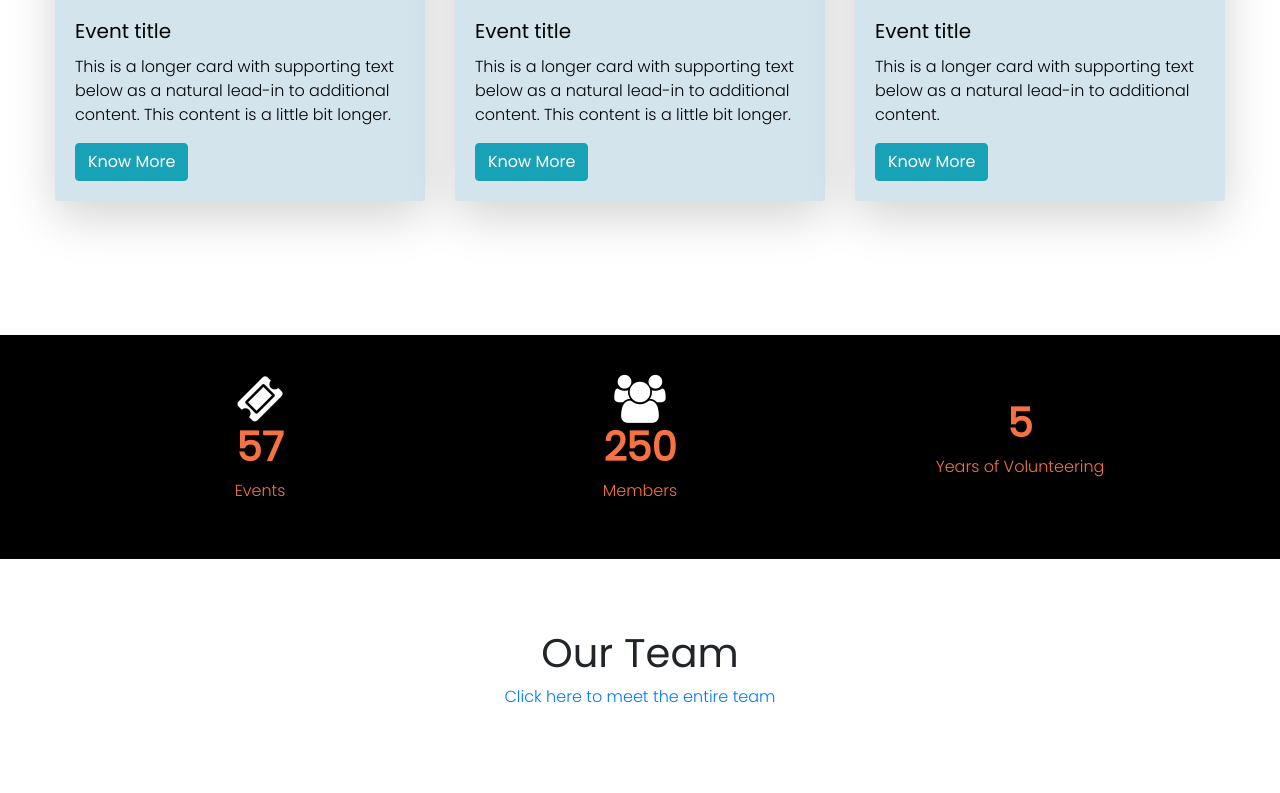
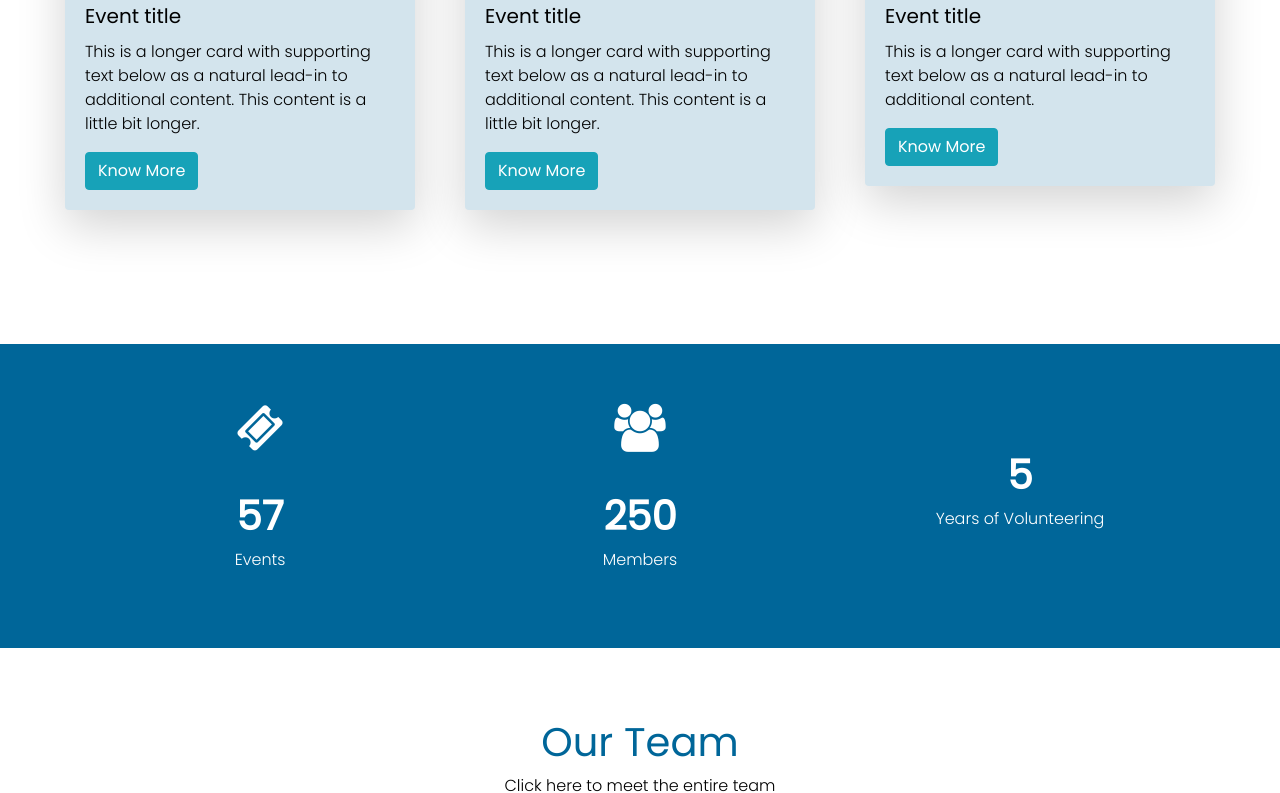
Before and after one commit to rakshithavarma/website, a PHP site: page / in a window 1280 px wide. Shown: the part 3291-4084 px from the top of the page. Run offline with PHP 8.4, Linux system fonts and the light colour scheme.

Commit message:
Update styles.css

```diff
--- a/css/styles.css
+++ b/css/styles.css
@@ -252,7 +252,11 @@ body{
 }
 
 .events{
-    margin: 50px 0;
+    padding: 50px 0;
+    /*background-image: url(../images/sb_gvpce_bg.jpg);
+    background-repeat: no-repeat;
+    background-size: cover;
+    position: relative;*/
 }
 
 .events-heading{
@@ -276,7 +280,11 @@ body{
     max-height: 900px;
     background-color: #d3e4ed;
     color: #000;
-    margin: 20px 0;
+    margin: 20px 10px;
+}
+
+.events-info .card:hover{
+    box-shadow: 0 0 111px rgba(0,0,0,.7);
 }
 
 .events-info .card img{
@@ -293,9 +301,11 @@ body{
 }
 
 .status-count{
-    padding: 40px 0;
-    background-color: #000;
-    color: rgb(245, 114, 66);
+    padding: 60px 0;
+    /*background-color: #000;
+    color: rgb(245, 114, 66);*/
+    background-color: #006699;
+    color: #fff;
 }
 
 .status-count h1{
@@ -306,12 +316,36 @@ body{
     font-weight: 300;
 }
 
+.status-count .icon i{
+    /*background-color: #fff;*/
+    color: #fff;
+    margin-bottom: 40px;
+    /*height: 1.5em;
+    width: 1.5em;
+    top: 50%;
+    left: 50%;
+    align-items: center;
+    line-height: 50px;
+    border-radius: 100%;*/
+}
+
 .team{
     margin: 40px 0;
 }
 
 .team-heading{
     padding: 30px;
+    color: #006699;
+}
+
+.team-heading .underline{
+    background-color: #000;
+    border: 2px solid #000;
+    margin-top: -5px;
+}
+
+.team-heading a{
+    color: #000;
 }
 
 .team-info{
@@ -320,16 +354,16 @@ body{
 }
 
 .team-info .card-img-top{
-    width: 100%;
-    height: 40vh;
+    width: 250px;
+    height: 250px;
 }
-
 
 .team-info .card img{
     width: 100%;
     object-position: relative;
     object-fit: cover;
     overflow: hidden;
+    background-position: center top;
 }
 
 
```
